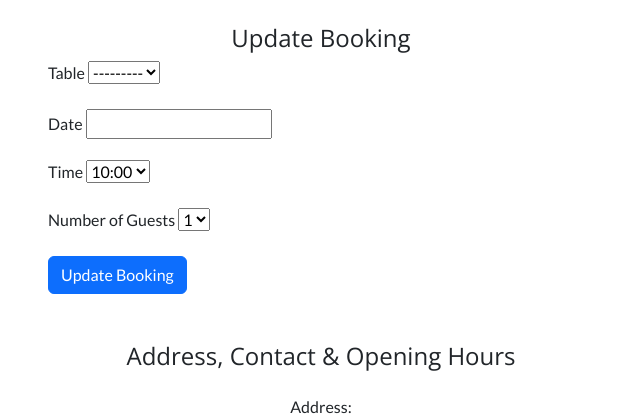
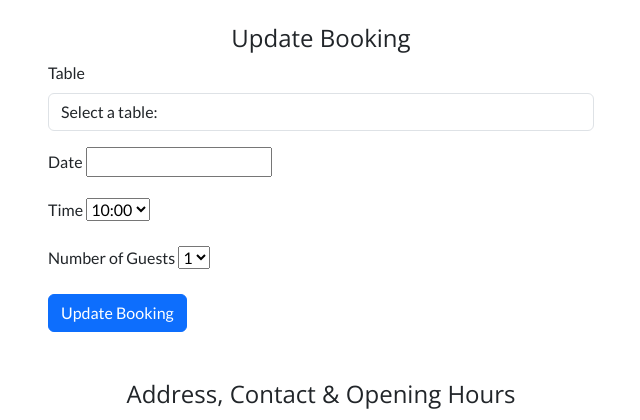
Before and after one commit to Majdi-Aref/restaurant, a Django app: template booking/templates/update_booking.html in a window 1280 px wide. Shown: the part 77-497 px from the top of the page, without its empty margins (319-959 px from the left). Run offline with Django 3.2, Linux system fonts and the light colour scheme; the template is opened without the code that fills it: values that come from a table or form of the project are taken from there, others are empty; tables that the repository leaves empty hold one stand-in row (values such as "Sample post"); some libraries are stand-ins or nearby versions; some web fonts are replaced.

Commit message:
feat: prepopulate the table field of an 'Update Booking' form with the table capacity of the booking the customer wants to update

```diff
--- a/booking/templates/update_booking.html
+++ b/booking/templates/update_booking.html
@@ -8,9 +8,17 @@
         <div class="alert alert-danger mt-2">{{ form.non_field_errors }}</div>
         {% endif %}
         <div class="mb-3">
-          <label for="table" class="form-label">Table</label>
-          {{ form.table }}
+            <label for="table" class="form-label">Table</label>
+            <select class="form-control" id="table" name="table" required>
+                <option value="">Select a table:</option>
+                {% for table in tables %}
+                <option value="{{ table.id }}" {% if table.id == form.instance.table.id %}selected{% endif %}>
+                    Table {{ table.number }} ({{ table.capacity }} persons)
+                </option>
+                {% endfor %}
+            </select>
         </div>
+
         <div class="mb-3">
           <label for="date" class="form-label">Date</label>
           {{ form.date }} {% if form.date.errors %}
```
